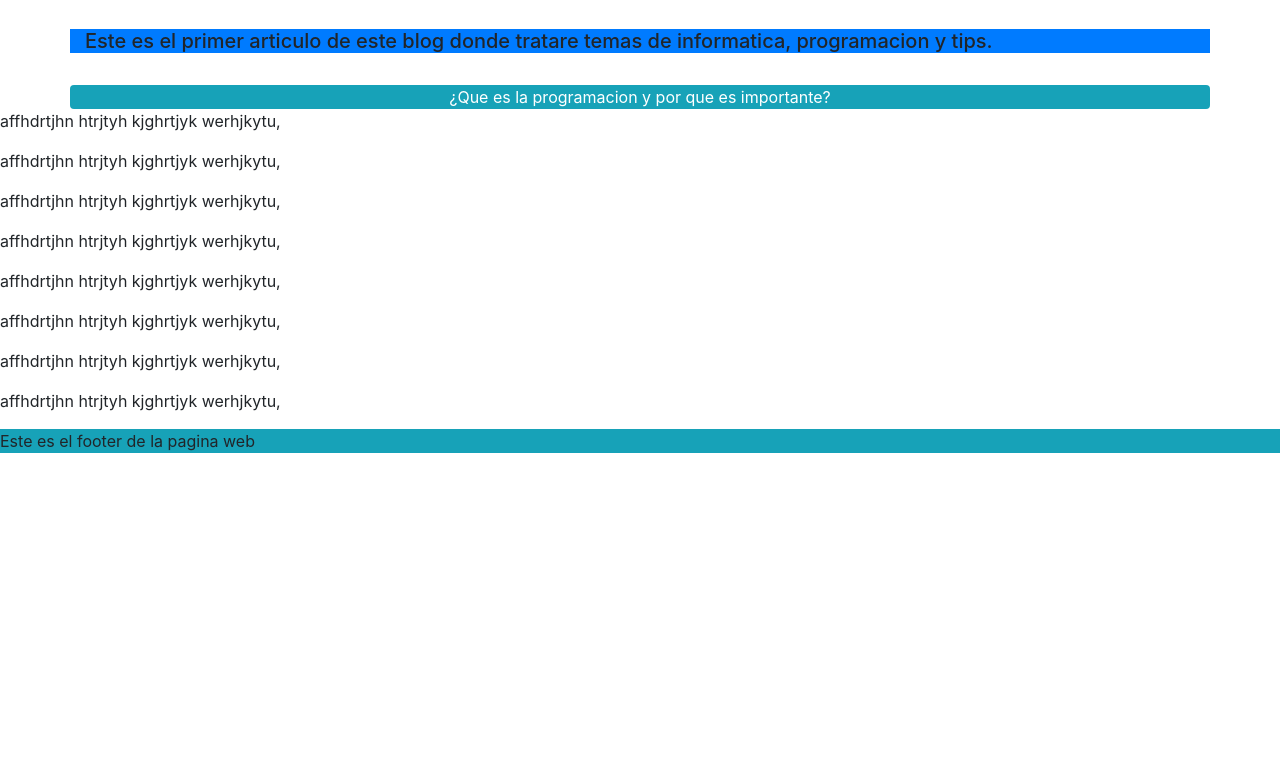
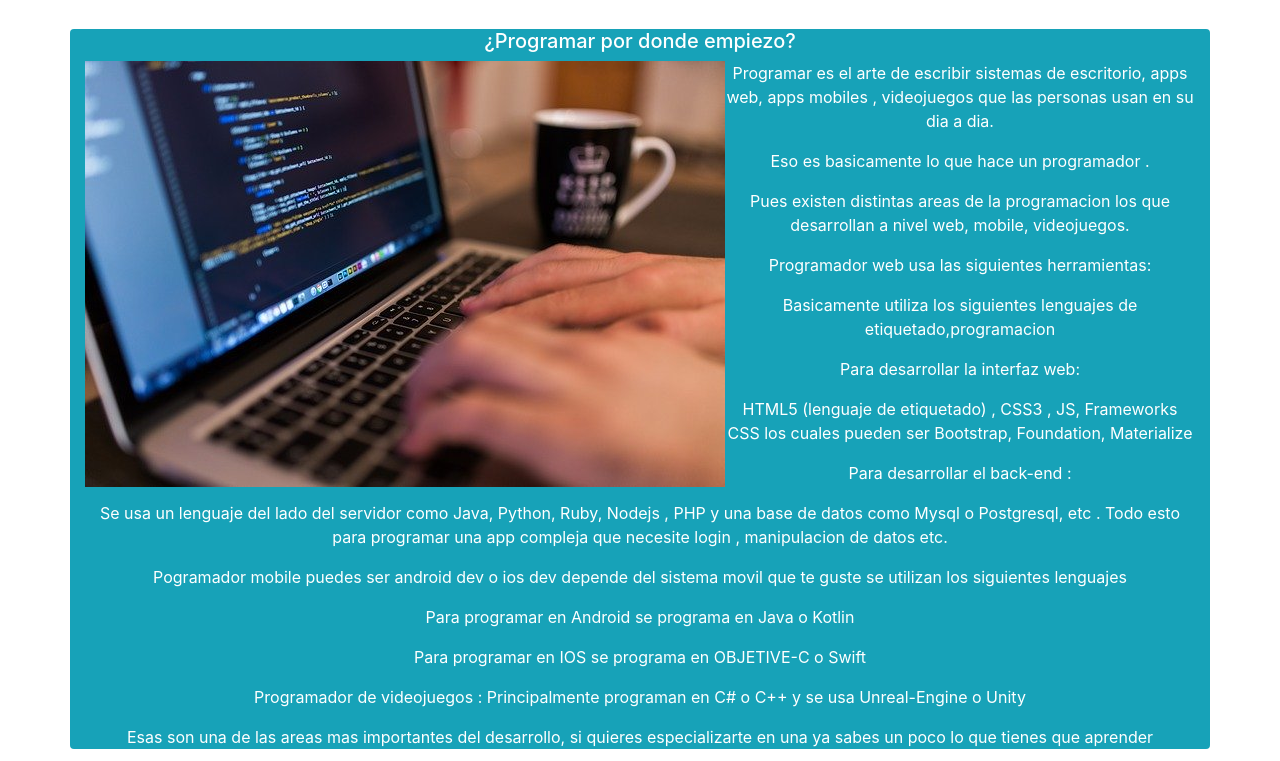
Before and after one commit to aaronGlez97/blogDev, a plain HTML site: page index.html in a window 1280 px wide. Shown: the part 158-919 px from the top of the page. Before the commit the page ends 800 px from the top, so only its background shows below. Drawn offline with Linux system fonts and the light colour scheme.

Commit message:
Se ha agregado el primer articulo de mi blog

```diff
--- a/index.html
+++ b/index.html
@@ -12,17 +12,17 @@
     <title>BlogDEV.com</title>
 </head>
 <body>
-    <nav class="navbar navbar-expand-lg navbar-light bg-info ">
+    <nav class="navbar navbar-expand-lg navbar-light bg-ligth ">
         <a class="navbar-brand" href="#"><img src="img/blogDev223.jpg"/></a>
         <button class="navbar-toggler" type="button" data-toggle="collapse" data-target="#navbarNavAltMarkup" aria-controls="navbarNavAltMarkup" aria-expanded="false" aria-label="Toggle navigation">
           <span class="navbar-toggler-icon"></span>
         </button>
         <div class="collapse navbar-collapse" id="navbarNavAltMarkup">
-          <div class="navbar-nav  container bg-white text-black">
+          <div class="navbar-nav  container bg-primary rounded text-black">
         <ul class="nav  ">
          <li class="nav-item"><a class=" nav-link active" href="#">Inicio <span class="sr-only">(current)</span></a></li>
-         <li class="nav-item"><a class=" nav-link" href="#">Blog</a></li>
-         <li class="nav-item"><a class=" nav-link" href="#">Acerca de</a></li>
+         <li class="nav-item"><a class=" nav-link active " href="#">Blog</a></li>
+         <li class="nav-item"><a class=" nav-link active" href="#">Acerca de</a></li>
 
 
         </ul>
@@ -30,87 +30,45 @@
         </div>
       </nav>
 
-      <div class="container bg-ligth  rounded text-white text-center">
+      <div class="container-flud bg-ligth  rounded text-white text-center">
          <h4 class="bg-primary">Bienvenido a mi blog personal  </h4>
         </div>
 
       <br/>
 
-      <div class="container bg-primary">
-        <h5>Este es el primer articulo de este blog donde tratare temas de informatica, programacion y tips.</h5>
-      </div>
-      <br/>
 
-      <div class="container  bg-info rounded text-white text-center">¿Que es la programacion y por que es importante?
+      <div class="container  bg-info rounded text-white text-center">
+          <h5>¿Programar por donde empiezo?</h5>
+          <img class="img-fluid ronded float-left" src="img/work-731198_640.jpg" />
+          <p>Programar es el arte de escribir sistemas de escritorio, apps web, apps mobiles , videojuegos  que las personas usan en su dia a dia.</p>
+          <p>Eso es basicamente lo que hace un programador . </p>
+          <p>Pues existen distintas areas de la programacion los que desarrollan a nivel web, mobile, videojuegos.</p>
+          <p> Programador web usa las siguientes herramientas: </p>
+          <p>Basicamente utiliza los siguientes lenguajes de etiquetado,programacion</p>
+          <p>Para desarrollar la interfaz web: </p>
+          <p>HTML5 (lenguaje de etiquetado) , CSS3 , JS, Frameworks CSS los cuales pueden ser Bootstrap, Foundation, Materialize</p>
+          <p>Para desarrollar el back-end :</p>
+          <p>Se usa un lenguaje del lado del servidor como Java, Python, Ruby, Nodejs , PHP y una base de datos como Mysql o Postgresql, etc .
+            Todo esto para programar una app compleja que necesite login , manipulacion de datos etc.
+          </p>
+          <p>Pogramador mobile puedes ser android dev o ios dev depende del sistema movil que te guste se utilizan los siguientes lenguajes</p>
+          <p>Para programar en Android se programa en Java o Kotlin </p>
+          <p>Para programar en IOS se programa en OBJETIVE-C o Swift</p>
+          <p>Programador de videojuegos :
+            Principalmente programan en C# o C++ y se usa Unreal-Engine o Unity
+          </p>
+          <p>Esas son una de las areas mas importantes del desarrollo, si quieres especializarte en una ya sabes un poco lo que tienes que aprender </p>
 
       </div>
 
-      <p>
-          affhdrtjhn
-          htrjtyh
-          kjghrtjyk
-          werhjkytu,
-
-      </p>
-      <p>
-        affhdrtjhn
-        htrjtyh
-        kjghrtjyk
-        werhjkytu,
-
-    </p>
-
-    <p>
-        affhdrtjhn
-        htrjtyh
-        kjghrtjyk
-        werhjkytu,
-
-    </p>
-
-    <p>
-        affhdrtjhn
-        htrjtyh
-        kjghrtjyk
-        werhjkytu,
-
-    </p>
-
-    <p>
-        affhdrtjhn
-        htrjtyh
-        kjghrtjyk
-        werhjkytu,
-
-    </p>
-
-    <p>
-        affhdrtjhn
-        htrjtyh
-        kjghrtjyk
-        werhjkytu,
-
-    </p>
-
-    <p>
-        affhdrtjhn
-        htrjtyh
-        kjghrtjyk
-        werhjkytu,
-
-    </p>
-
-    <p>
-        affhdrtjhn
-        htrjtyh
-        kjghrtjyk
-        werhjkytu,
-
-    </p>
 
       <footer>
         <div class=" bg-info fixed">
-            <p>Este es el footer de la pagina web</p>
+            <h5 class="container">BlogDev </h5>´
+            <img src="img/facebook33.png">
+            <hr/>
+            <p class="container">Todos los derechos reservados</p>
+
 
         </div>
       </footer>
```
Also changed, not shown: img/facebook.png (added), img/facebook33.png (added), img/work-731198_640.jpg (added).
